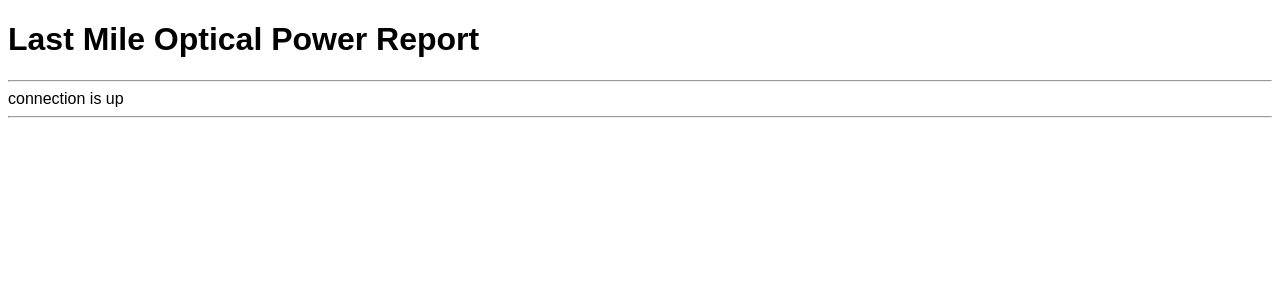
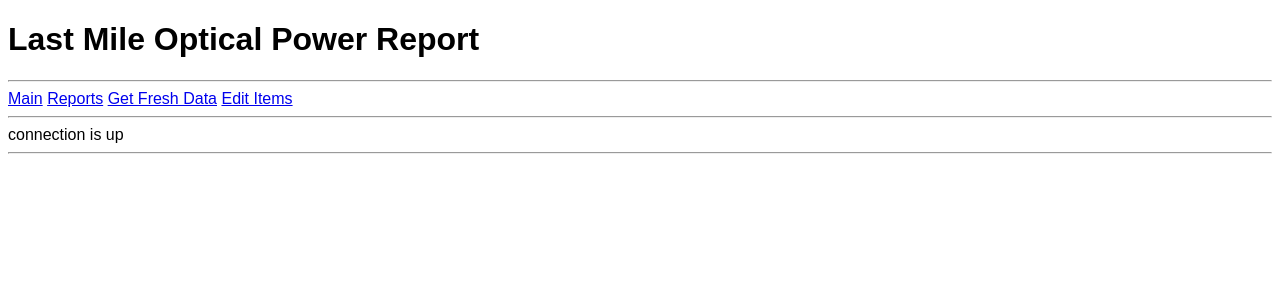
Before and after one commit to mscloud/mysqlReportTool, a PHP site: page / in a window 1280 px wide. Shown: the top 300 px of the page. Run offline with PHP 8.4, Linux system fonts and the light colour scheme.

Commit message:
added top menu.

```diff
--- a/php_drafts/rep_html.php
+++ b/php_drafts/rep_html.php
@@ -11,6 +11,12 @@
         <body>
             <h1>Last Mile Optical Power Report</h1>
             <hr>
+            <a href="?">Main</a>
+            <a href="?p=rep">Reports</a>
+            <a href="?p=upd">Get Fresh Data</a>
+            <a href="?p=cfg">Edit Items</a>
+            <br><hr>
+
 _END;
 
     $html_tail = <<<_END
@@ -18,4 +24,3 @@ _END;
         </body>
     </html>
 _END;
-?>
```
